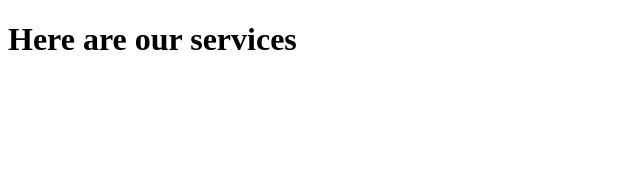
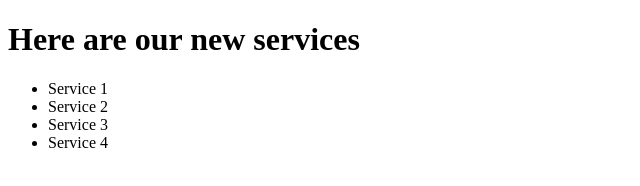
Before and after one commit to GSinseswa721/git-exercises-theGYM, a plain HTML site: page services.html in a window 1280 px wide. Shown: the whole page, without its empty margins (0-640 px from the left). Drawn offline with Linux system fonts and the light colour scheme.

Commit message:
added service list

```diff
--- a/services.html
+++ b/services.html
@@ -6,6 +6,14 @@
     <title>Services</title>
 </head>
 <body>
-    <h1>Here are our services</h1>
+    <h1>Here are our new services</h1>
+    <ul>
+        <li>Service 1</li>
+        <li>Service 2</li>
+        <li>Service 3</li>
+        <li>Service 4</li>
+
+    </ul>
+
 </body>
 </html>
```
